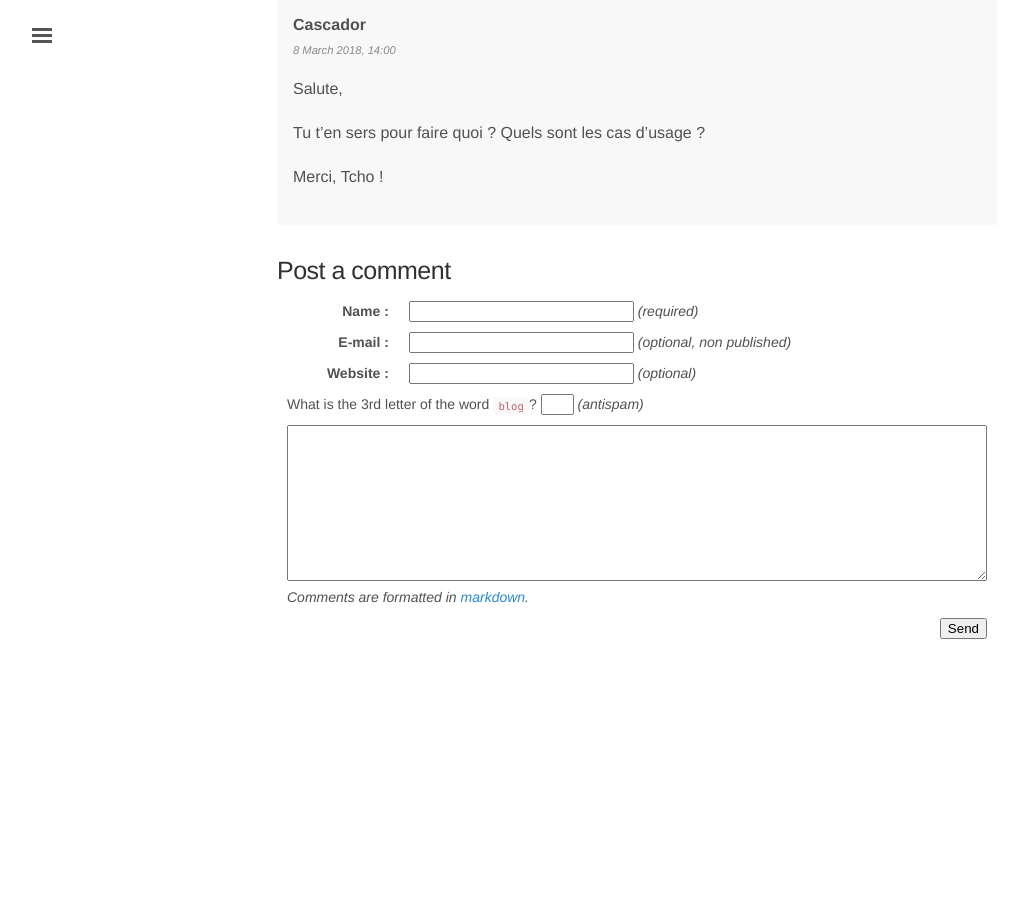
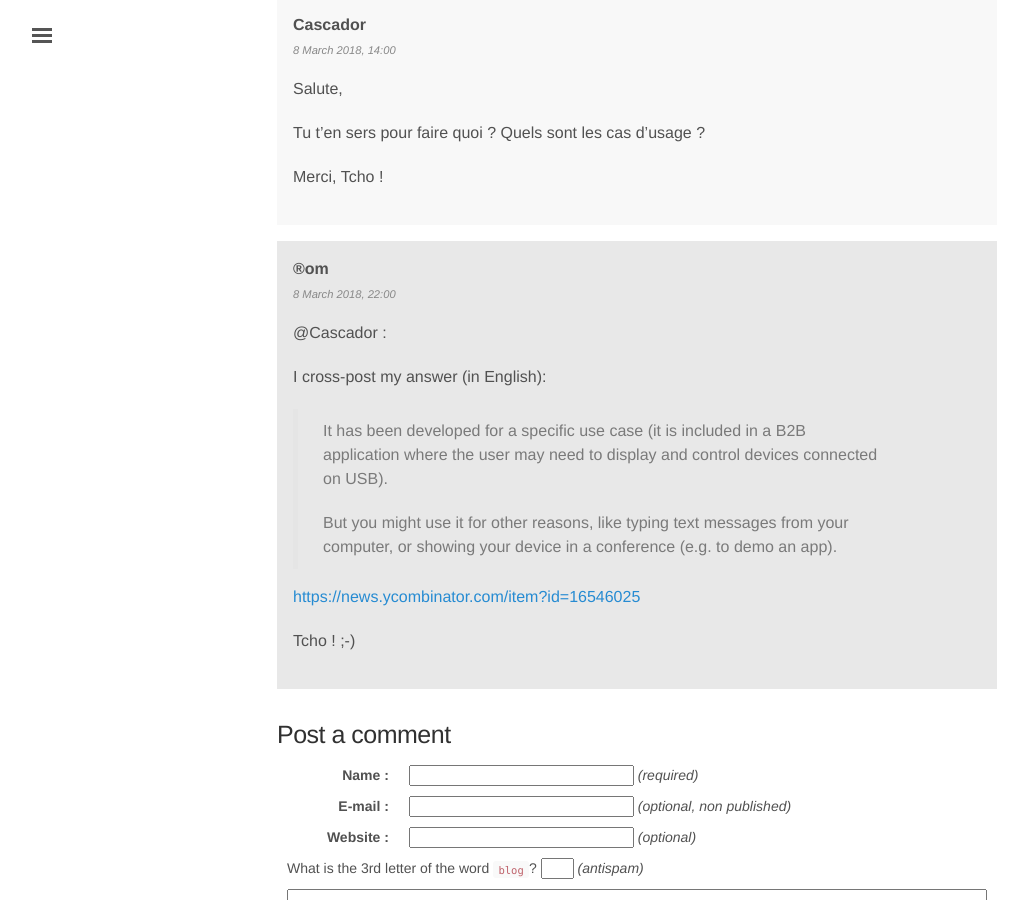
Before and after one commit to rom1v/blog.rom1v.com, a Jekyll site: the page built from _posts/2018-03-08-introducing-scrcpy.md, in a window 1280 px wide and 900 px high, scrolled down 9405 px. Shown: the whole window, without its empty margins (3-1031 px from the left). Built offline with Jekyll 4.4.1, drawn with Linux system fonts in a browser that asks for light colours; before the commit the page ends 10069 px from its top, so only the background shows below that.

Commit message:
Publish comment 2 for scrcpy

```diff
--- a/_data/comments-2018-03-introducing-scrcpy.yaml
+++ b/_data/comments-2018-03-introducing-scrcpy.yaml
@@ -7,3 +7,22 @@
     Tu t'en sers pour faire quoi ? Quels sont les cas d'usage ?
 
     Merci, Tcho !
+- id: 2
+  author: ®om
+  date: 2018-03-08 22:00:22+01:00
+  contents: |
+    @Cascador :
+
+    I cross-post my answer (in English):
+
+    > It has been developed for a specific use case (it is included in a B2B
+    > application where the user may need to display and control devices
+    > connected on USB).
+    >
+    > But you might use it for other reasons, like typing text messages from
+    > your computer, or showing your device in a conference (e.g. to demo an
+    > app).
+
+    <https://news.ycombinator.com/item?id=16546025>
+
+    Tcho ! ;-)
```
